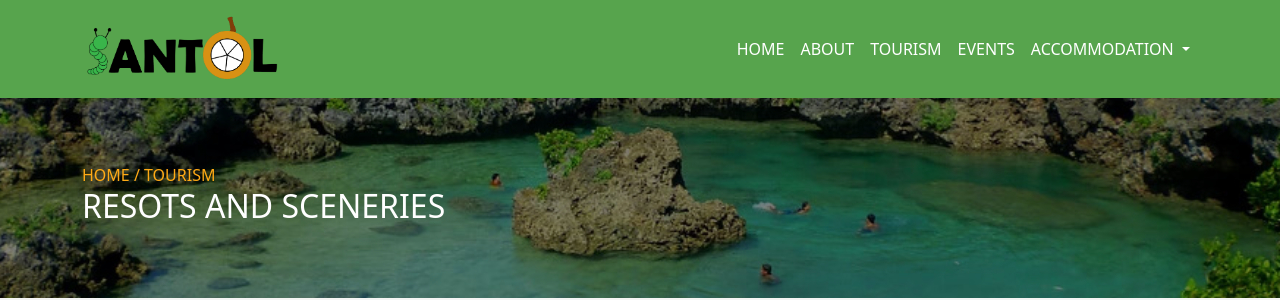
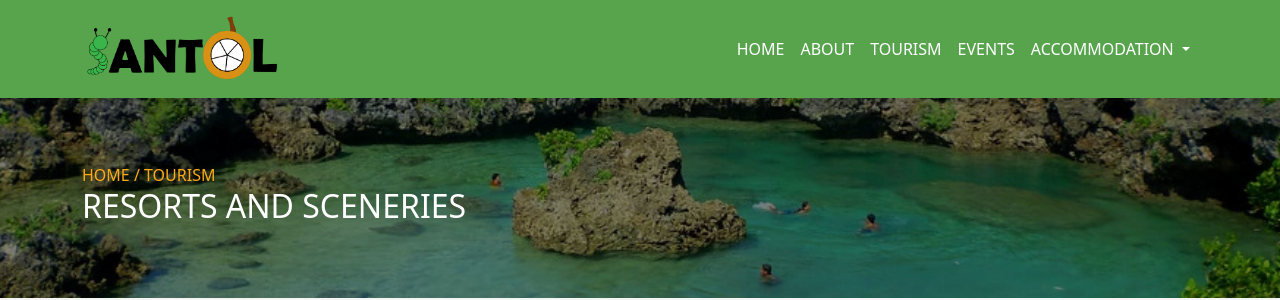
Before and after one commit to lacasteam/MiniProj1B, a plain HTML site: page pages/tourism.html in a window 1280 px wide. Shown: the top 300 px of the page. Drawn offline with nearby package versions, Linux system fonts and the light colour scheme.

Commit message:
tourism banner text fix

```diff
--- a/pages/tourism.html
+++ b/pages/tourism.html
@@ -68,7 +68,7 @@
             <div class="row page-banner__text">
                 <div class="col-12">
                     <span class="text-uppercase text-accent-light">HOME / TOURISM</span>
-                    <h2 class="text-white">RESOTS AND SCENERIES</h2>
+                    <h2 class="text-white">RESORTS AND SCENERIES</h2>
                 </div>
             </div>
         </div>
```
